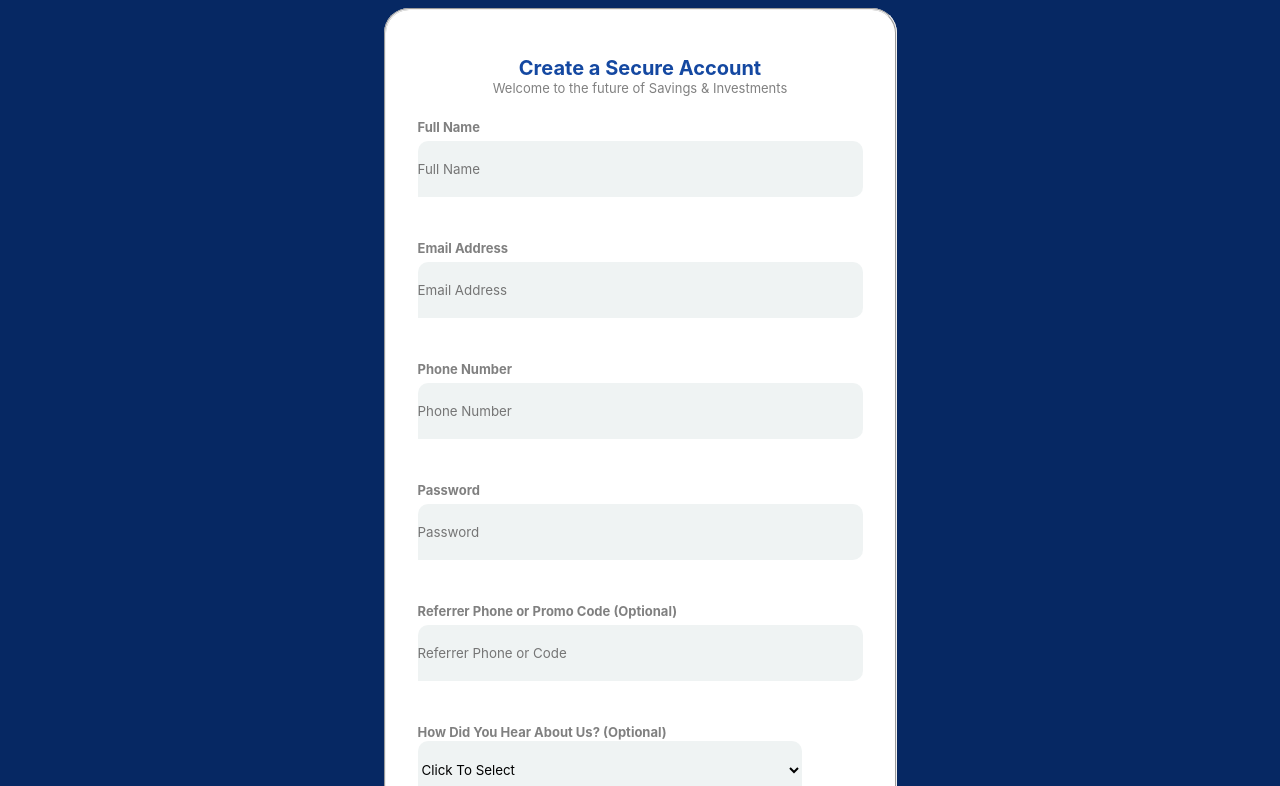
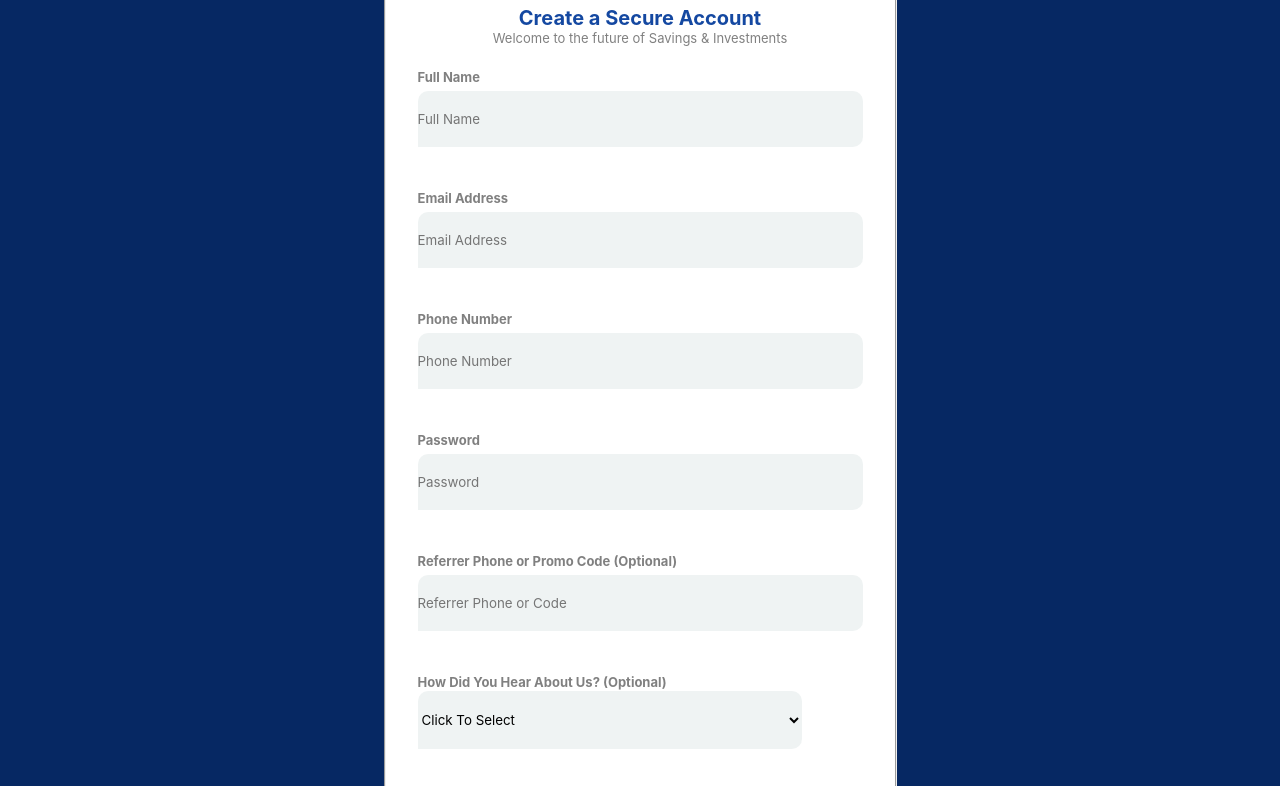
Before and after one commit to ninyhorlah/PiggyVest, a plain HTML site: page index.html in a window 1280 px wide. Shown: the part 102-888 px from the top of the page. Drawn offline with Linux system fonts and the light colour scheme.

Commit message:
new changes

```diff
--- a/style.css
+++ b/style.css
@@ -12,8 +12,10 @@ form {
     background-repeat: no-repeat,no-repeat,no-repeat,no-repeat;
     background-size: 10%, 10%,10%,10%;
     background-color: #062863;
+    padding: 0;
+    margin: 0;
     background-position: left top -2em, right  -2em, left bottom -2em, right bottom -2em;
-    padding: 50px;
+
 }
 fieldset {
     margin: auto;
```
